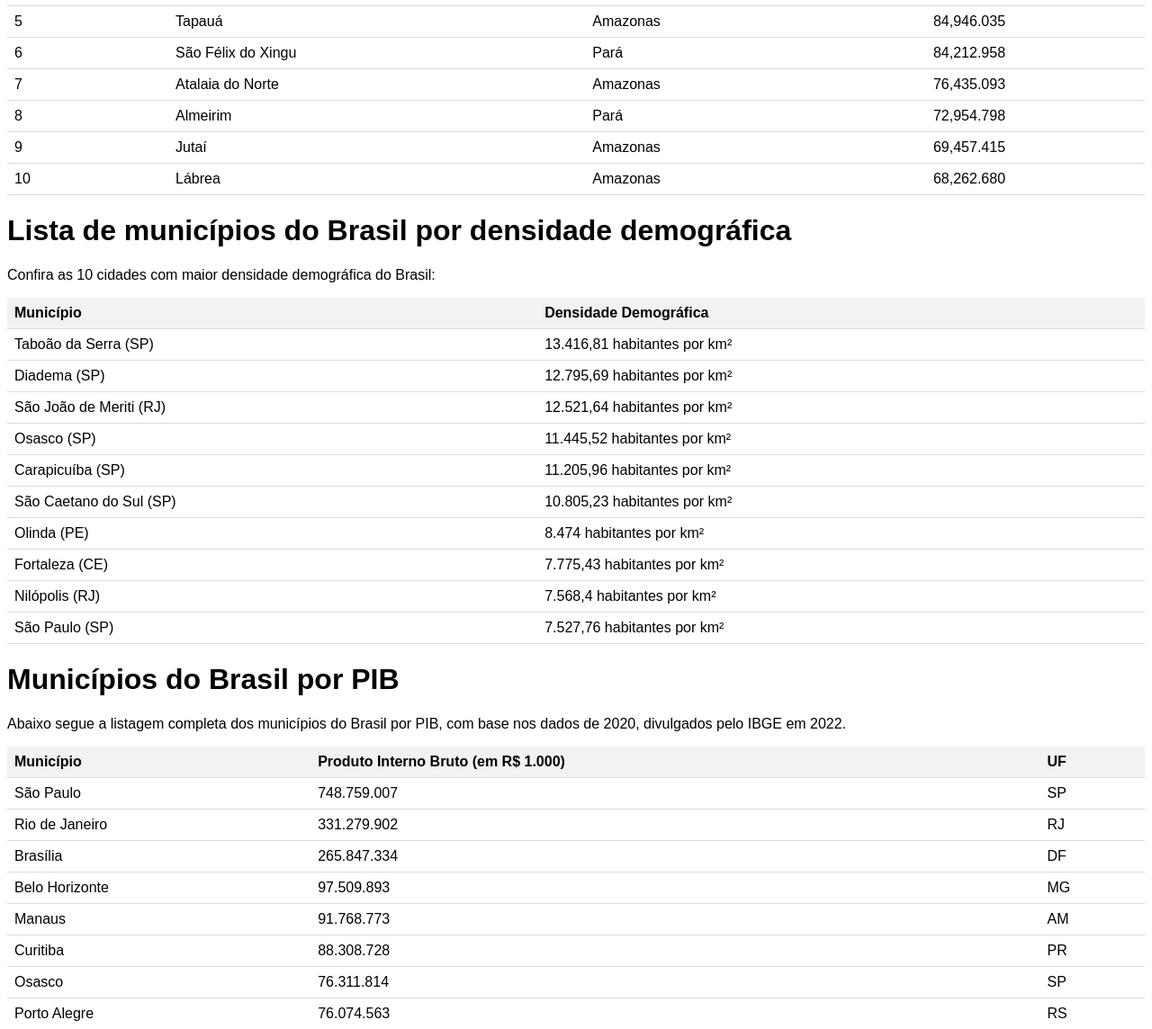
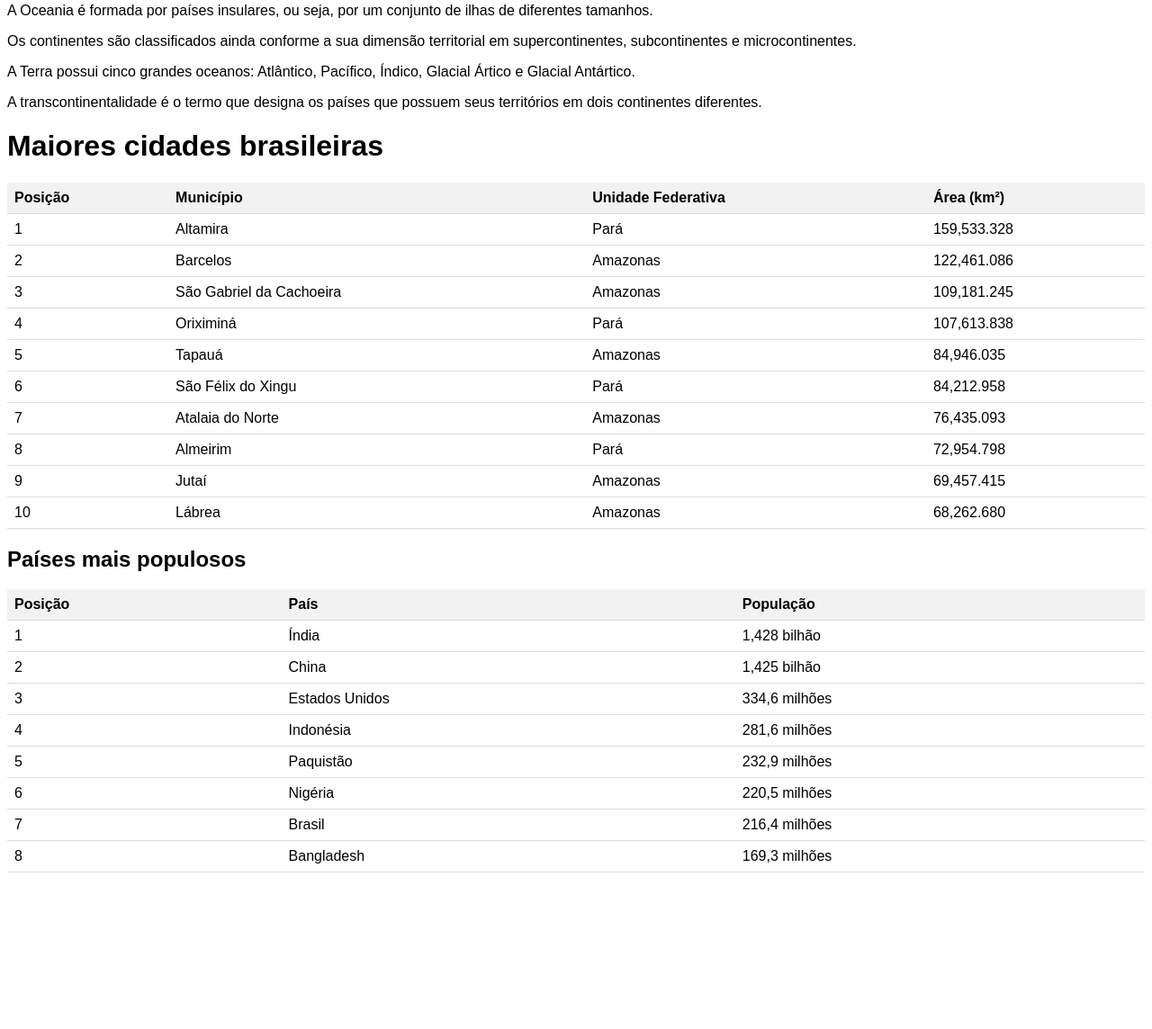
Before and after one commit to TiagoBDuarte/CF_GCM_Osasco, a plain HTML site: page paginas/HGM/aulas/aula1.html in a window 1280 px wide. Shown: the part 1653-2797 px from the top of the page at 90% size. After the commit the page ends 2631 px from the top, so only its background shows below. Drawn offline with Linux system fonts and the light colour scheme.

Commit message:
Update aula1.html

```diff
--- a/paginas/HGM/aulas/aula1.html
+++ b/paginas/HGM/aulas/aula1.html
@@ -14,6 +14,7 @@
       <li><a href="#geografia">Geografia</a></li>
       <li><a href="#densidade-demografica">Densidade Demográfica</a></li>
       <li><a href="#populoso-povoado">Populoso e Povoado</a></li>
+      <li><a href="#países-populos">Países mais populosos</a></li>
       <li><a href="#continentes">Continentes</a></li>
       <li><a href="#maiores-cidades">Maiores cidades brasileiras</a></li>
       <li><a href="#municipios-densidade">Lista de municípios do Brasil por densidade demográfica</a></li>
@@ -22,6 +23,8 @@
   </div>
   <h1>História e Geografia do Município</h1>
   <h2 id="geografia">Geografia</h2>
+
+
   <p>
     Osasco é um município brasileiro localizado no estado de São Paulo, Brasil. Com uma população estimada de 777 mil habitantes, abrange uma área territorial de aproximadamente 65 km². A cidade é composta por 60 bairros e faz divisa com os municípios de Carapicuíba, Cotia, Barueri e São Paulo. Em termos de infraestrutura de transporte, Osasco conta com 5 estações de trem, sendo elas: Comandante Sampaio, Osasco, Quitauna, Presidente Altino e General Miguel Costa. Essas estações desempenham um papel importante na mobilidade da cidade.
   </p>
@@ -55,17 +58,34 @@
   </p>
 
   <h2 id="continentes">Continentes</h2>
-  <p>
-    Existem seis continentes em nosso planeta Terra. São eles:
-  </p>
-  <ul>
-    <li>África: Localizado principalmente no hemisfério sul, é o continente mais quente e abriga uma grande diversidade de culturas, paisagens e vida selvagem.</li>
-    <li>América: Dividida em duas partes, a América do Norte e a América do Sul, é o continente mais extenso em latitude e apresenta uma variedade de climas, paisagens e ecossistemas. É também onde se localiza o Brasil.</li>
-    <li>Ásia: O maior continente em área territorial, abrange uma ampla variedade de culturas, países e paisagens. Abriga também algumas das maiores cadeias de montanhas, como o Himalaia.</li>
-    <li>Europa: Conhecido por sua rica história, arte e cultura, a Europa é um continente relativamente pequeno em área, mas densamente povoado. É composto por diversos países e possui uma variedade de idiomas e tradições.</li>
-    <li>Oceania: É um continente composto por várias ilhas do Oceano Pacífico, sendo a Austrália o país mais destacado e de maior extensão. A Oceania abriga uma rica diversidade de fauna e flora, além de uma cultura indígena única.</li>
-    <li>Antártida: Embora seja uma massa de terra, é considerada um continente separado, não sendo habitada permanentemente por pessoas, mas sim por cientistas e pesquisadores em bases temporárias.</li>
-  </ul>
+  <p>A Terra está dividida em seis grandes continentes: África, América, Antártica, Ásia, Europa e Oceania.</p>
+
+<h3>África</h3>
+<p>A África apresenta um grande crescimento populacional e um alto índice de vulnerabilidade social.</p>
+
+<h3>América</h3>
+<p>A América é regionalizada classicamente em América do Norte, América Central e América do Sul.</p>
+
+<h3>Antártica</h3>
+<p>A Antártica é o único continente do globo que não possui população fixa em razão das suas condições climáticas adversas.</p>
+
+<h3>Ásia</h3>
+<p>A Ásia é o maior continente em extensão territorial e em população absoluta entre todos do mundo.</p>
+
+<h3>Europa</h3>
+<p>A Europa é considerada o mais importante continente em termos políticos, econômicos e também culturais.</p>
+
+<h3>Oceania</h3>
+<p>A Oceania é formada por países insulares, ou seja, por um conjunto de ilhas de diferentes tamanhos.</p>
+
+<p>Os continentes são classificados ainda conforme a sua dimensão territorial em supercontinentes, subcontinentes e microcontinentes.</p>
+
+<p>A Terra possui cinco grandes oceanos: Atlântico, Pacífico, Índico, Glacial Ártico e Glacial Antártico.</p>
+
+<p>A transcontinentalidade é o termo que designa os países que possuem seus territórios em dois continentes diferentes.</p>
+
+
+
   <h1 id="maiores-cidades">Maiores cidades brasileiras</h1>
   <table>
     <tr>
@@ -136,113 +156,56 @@
     </tr>
 </table>
 
-    <h1 id="municipios-densidade">Lista de municípios do Brasil por densidade demográfica</h1>
-    <p>Confira as 10 cidades com maior densidade demográfica do Brasil:</p>
+<h2 id="países-populosos" > Países mais populosos</h2>
 <table>
     <tr>
-            <th>Município</th>
-            <th>Densidade Demográfica</th>
+        <th>Posição</th>
+        <th>País</th>
+        <th>População</th>
     </tr>
     <tr>
-            <td>Taboão da Serra (SP)</td>
-            <td>13.416,81 habitantes por km²</td>
+        <td>1</td>
+        <td>Índia</td>
+        <td>1,428 bilhão</td>
     </tr>
     <tr>
-            <td>Diadema (SP)</td>
-            <td>12.795,69 habitantes por km²</td>
+        <td>2</td>
+        <td>China</td>
+        <td>1,425 bilhão</td>
     </tr>
     <tr>
-            <td>São João de Meriti (RJ)</td>
-            <td>12.521,64 habitantes por km²</td>
+        <td>3</td>
+        <td>Estados Unidos</td>
+        <td>334,6 milhões</td>
     </tr>
     <tr>
-            <td>Osasco (SP)</td>
-            <td>11.445,52 habitantes por km²</td>
+        <td>4</td>
+        <td>Indonésia</td>
+        <td>281,6 milhões</td>
     </tr>
     <tr>
-            <td>Carapicuíba (SP)</td>
-            <td>11.205,96 habitantes por km²</td>
+        <td>5</td>
+        <td>Paquistão</td>
+        <td>232,9 milhões</td>
     </tr>
     <tr>
-            <td>São Caetano do Sul (SP)</td>
-            <td>10.805,23 habitantes por km²</td>
+        <td>6</td>
+        <td>Nigéria</td>
+        <td>220,5 milhões</td>
     </tr>
     <tr>
-            <td>Olinda (PE)</td>
-            <td>8.474 habitantes por km²</td>
+        <td>7</td>
+        <td>Brasil</td>
+        <td>216,4 milhões</td>
     </tr>
     <tr>
-            <td>Fortaleza (CE)</td>
-            <td>7.775,43 habitantes por km²</td>
-        </tr>
-        <tr>
-            <td>Nilópolis (RJ)</td>
-            <td>7.568,4 habitantes por km²</td>
-        </tr>
-        <tr>
-            <td>São Paulo (SP)</td>
-            <td>7.527,76 habitantes por km²</td>
+        <td>8</td>
+        <td>Bangladesh</td>
+        <td>169,3 milhões</td>
     </tr>
 </table>
 
-    <h1 id="municipios-pib">Municípios do Brasil por PIB</h1>
-    <p>Abaixo segue a listagem completa dos municípios do Brasil por PIB, com base nos dados de 2020, divulgados pelo IBGE em 2022.</p>
-    <table>
-        <tr>
-            <th>Município</th>
-            <th>Produto Interno Bruto (em R$ 1.000)</th>
-            <th>UF</th>
-        </tr>
-        <tr>
-            <td>São Paulo</td>
-            <td>748.759.007</td>
-            <td>SP</td>
-        </tr>
-        <tr>
-            <td>Rio de Janeiro</td>
-            <td>331.279.902</td>
-            <td>RJ</td>
-        </tr>
-        <tr>
-            <td>Brasília</td>
-            <td>265.847.334</td>
-            <td>DF</td>
-        </tr>
-        <tr>
-            <td>Belo Horizonte</td>
-            <td>97.509.893</td>
-            <td>MG</td>
-        </tr>
-        <tr>
-            <td>Manaus</td>
-            <td>91.768.773</td>
-            <td>AM</td>
-        </tr>
-        <tr>
-            <td>Curitiba</td>
-            <td>88.308.728</td>
-            <td>PR</td>
-        </tr>
-        <tr>
-            <td>Osasco</td>
-            <td>76.311.814</td>
-            <td>SP</td>
-        </tr>
-        <tr>
-            <td>Porto Alegre</td>
-            <td>76.074.563</td>
-            <td>RS</td>
-        </tr>
-        <tr>
-            <td>Guarulhos</td>
-            <td>65.849.311</td>
-            <td>SP</td>
-        </tr>
-        <tr>
-            <td>Campinas</td>
-            <td>65.419.717</td>
-            <td>SP</td>
-        </tr>
-    </table>
+
+
 </body>
 </html>
```
Lines whose indentation alone changed are shown as unchanged.
